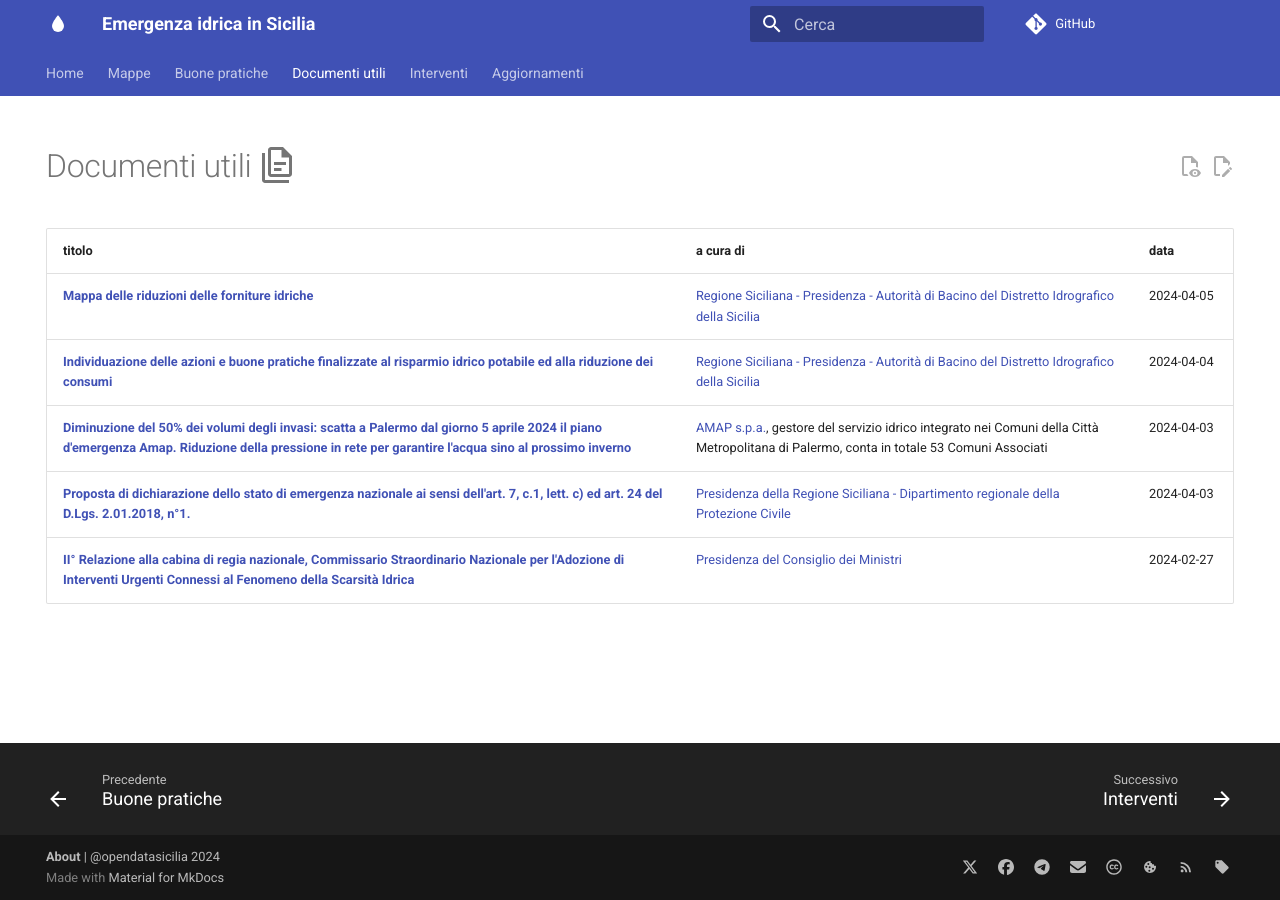
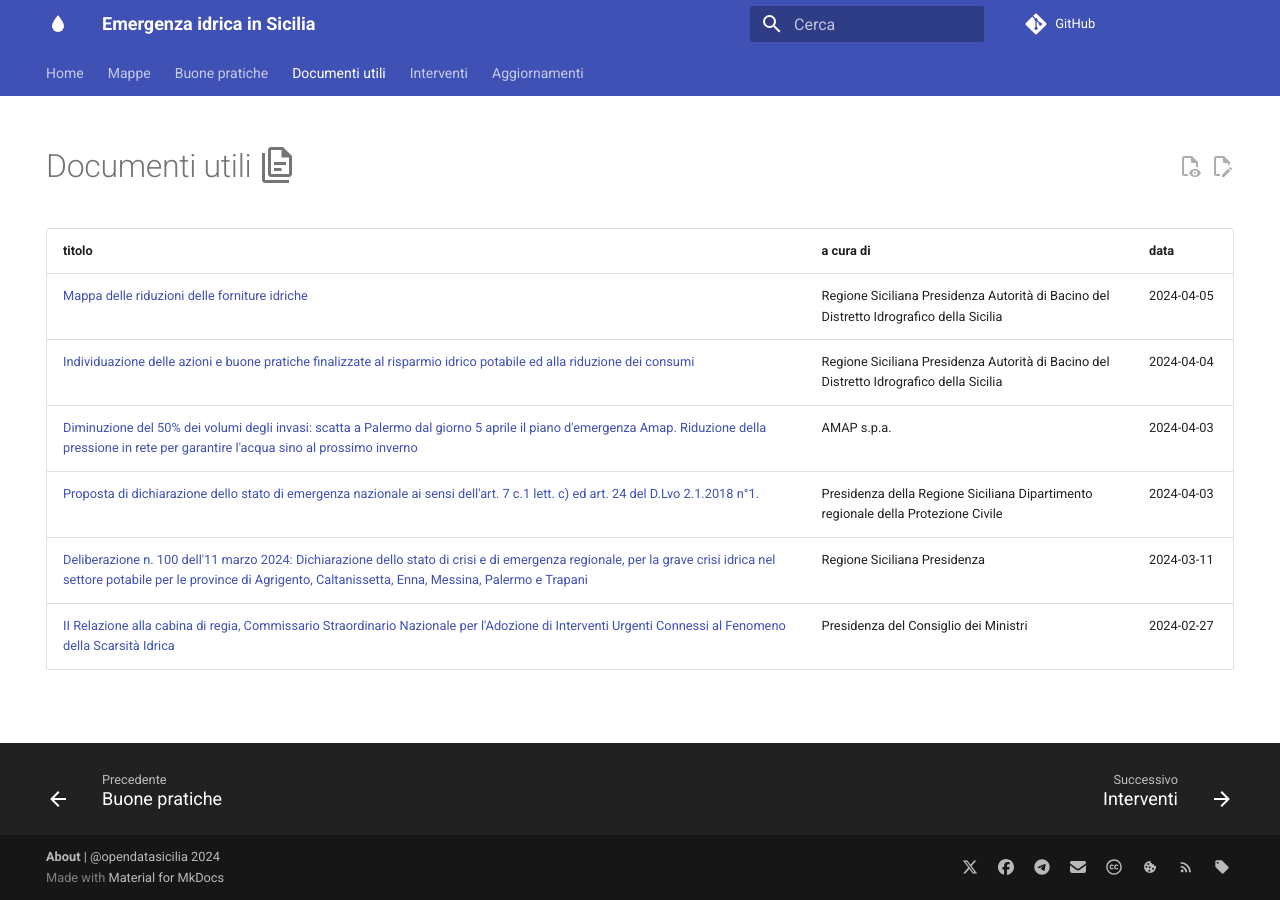
Before and after one commit to opendatasicilia/emergenza-idrica-sicilia, an MkDocs documentation site: the page built from docs/documenti-utili/index.md, in a window 1280 px wide. Built offline with MkDocs 1.6.1 and Material for MkDocs 9.7.7, drawn with Linux system fonts in a browser that asks for light colours; comment, search, counter and statistics services are not loaded.

Commit message:
Aggiunta delibera province di Agrigento, Caltanissetta, Enna, Messina, Palermo e Trapani

```diff
--- a/docs/documenti-utili/index.md
+++ b/docs/documenti-utili/index.md
@@ -10,8 +10,9 @@
 
 | titolo | a cura di | data |
 | --- | --- | --- |
-| [**Mappa delle riduzioni delle forniture idriche**](2024-04-05_mappa-riduzioni-forniture-idriche.pdf) | [Regione Siciliana - Presidenza - Autorità di Bacino del Distretto Idrografico della Sicilia](https://www.regione.sicilia.it/istituzioni/regione/strutture-regionali/presidenza-regione/autorita-bacino-distretto-idrografico-sicilia) | 2024-04-05 |
-| [**Individuazione delle azioni e buone pratiche finalizzate al risparmio idrico potabile ed alla riduzione dei consumi**](risparmio_idrico_azioni_pratiche.pdf) | [Regione Siciliana - Presidenza - Autorità di Bacino del Distretto Idrografico della Sicilia](https://www.regione.sicilia.it/istituzioni/regione/strutture-regionali/presidenza-regione/autorita-bacino-distretto-idrografico-sicilia) | 2024-04-04 |
-| [**Diminuzione del 50% dei volumi degli invasi: scatta a Palermo dal giorno 5 aprile 2024 il piano d'emergenza Amap. Riduzione della pressione in rete per garantire l'acqua sino al prossimo inverno**](diminuzione_volumi_invasi_piano_emergenza_amap_palermo.pdf) | [AMAP s.p.a.](https://www.amapspa.it/it/azienda/), gestore del servizio idrico integrato nei Comuni della Città Metropolitana di Palermo, conta in totale 53 Comuni Associati | 2024-04-03 |
-| [**Proposta di dichiarazione dello stato di emergenza nazionale ai sensi dell'art. 7, c.1, lett. c) ed art. 24 del D.Lgs. 2.01.2018, n°1.**](emergenza_nazionale_art7e24_dlvo2018n1.pdf) | [Presidenza della Regione Siciliana - Dipartimento regionale della Protezione Civile](https://www.regione.sicilia.it/istituzioni/regione/strutture-regionali/presidenza-regione/dipartimento-protezione-civile) | 2024-04-03 |
-| [**II° Relazione alla cabina di regia nazionale, Commissario Straordinario Nazionale per l'Adozione di Interventi Urgenti Connessi al Fenomeno della Scarsità Idrica**](relazione_cabina-regia_commissario-straordinario-nazionale_interventi-scarsita-idrica.pdf) | [Presidenza del Consiglio dei Ministri](https://www.governo.it/it) | 2024-02-27 |
+| [Mappa delle riduzioni delle forniture idriche](2024-04-05_mappa-riduzioni-forniture-idriche.pdf) | Regione Siciliana Presidenza Autorità di Bacino del Distretto Idrografico della Sicilia | 2024-04-05 |
+| [Individuazione delle azioni e buone pratiche finalizzate al risparmio idrico potabile ed alla riduzione dei consumi](risparmio_idrico_azioni_pratiche.pdf) | Regione Siciliana Presidenza Autorità di Bacino del Distretto Idrografico della Sicilia | 2024-04-04 |
+| [Diminuzione del 50% dei volumi degli invasi: scatta a Palermo dal giorno 5 aprile il piano d'emergenza Amap. Riduzione della pressione in rete per garantire l'acqua sino al prossimo inverno](diminuzione_volumi_invasi_piano_emergenza_amap_palermo.pdf) | AMAP s.p.a. | 2024-04-03 |
+| [Proposta di dichiarazione dello stato di emergenza nazionale ai sensi dell'art. 7 c.1 lett. c) ed art. 24 del D.Lvo 2.1.2018 n°1.](emergenza_nazionale_art7e24_dlvo2018n1.pdf) | Presidenza della Regione Siciliana Dipartimento regionale della Protezione Civile | 2024-04-03 |
+| [Deliberazione n. 100 dell'11 marzo 2024: Dichiarazione dello stato di crisi e di emergenza regionale, per la grave crisi idrica nel settore potabile per le province di Agrigento, Caltanissetta, Enna, Messina, Palermo e Trapani](Delibera_Giunta_n.100_2023.pdf) | Regione Siciliana Presidenza | 2024-03-11 |
+| [II Relazione alla cabina di regia, Commissario Straordinario Nazionale per l'Adozione di Interventi Urgenti Connessi al Fenomeno della Scarsità Idrica](relazione_cabina-regia_commissario-straordinario-nazionale_interventi-scarsita-idrica.pdf) | Presidenza del Consiglio dei Ministri | 2024-02-27 |
```
Also changed, not shown: docs/documenti-utili/archivio_documentale.yml (+11 -0 lines), 1 other file.
